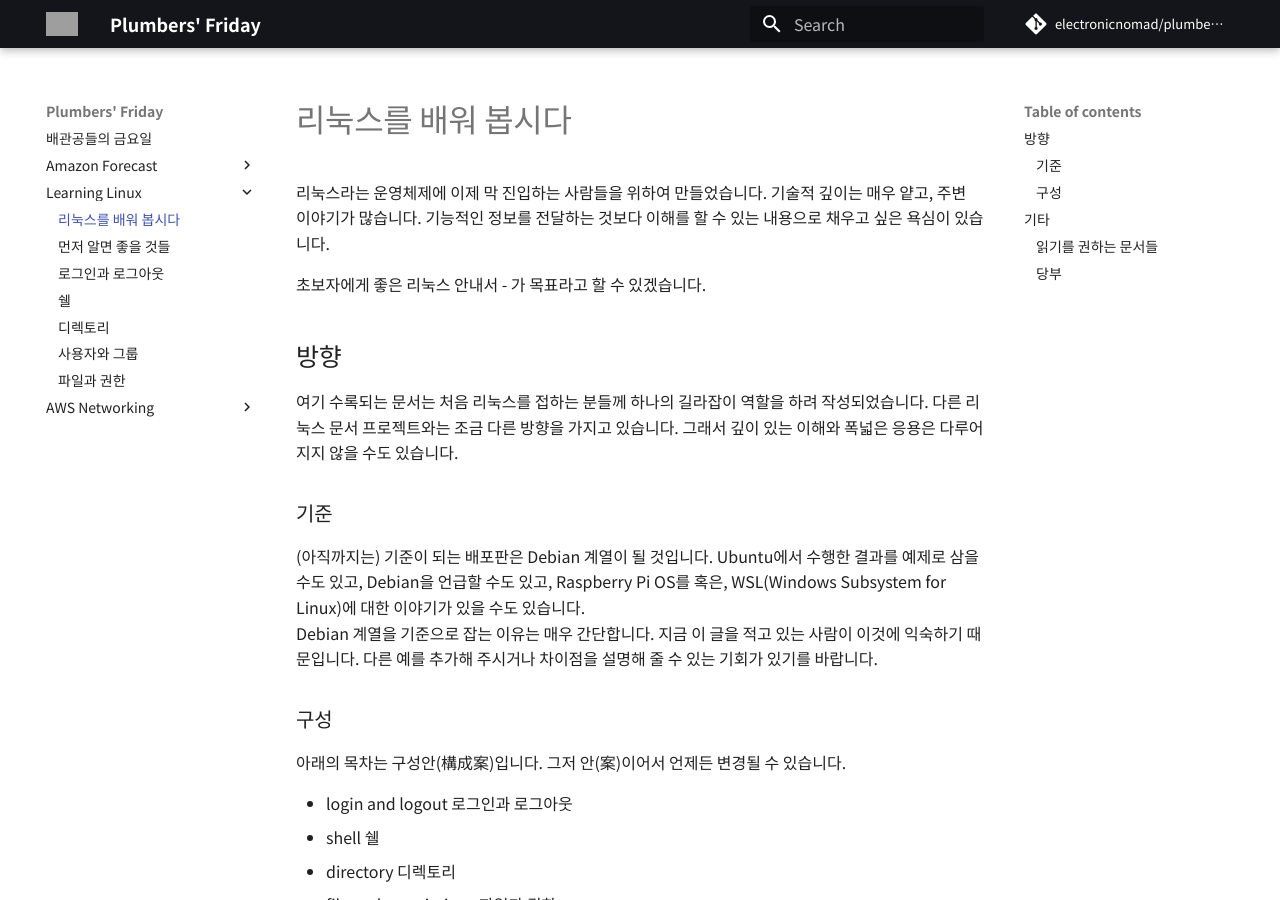
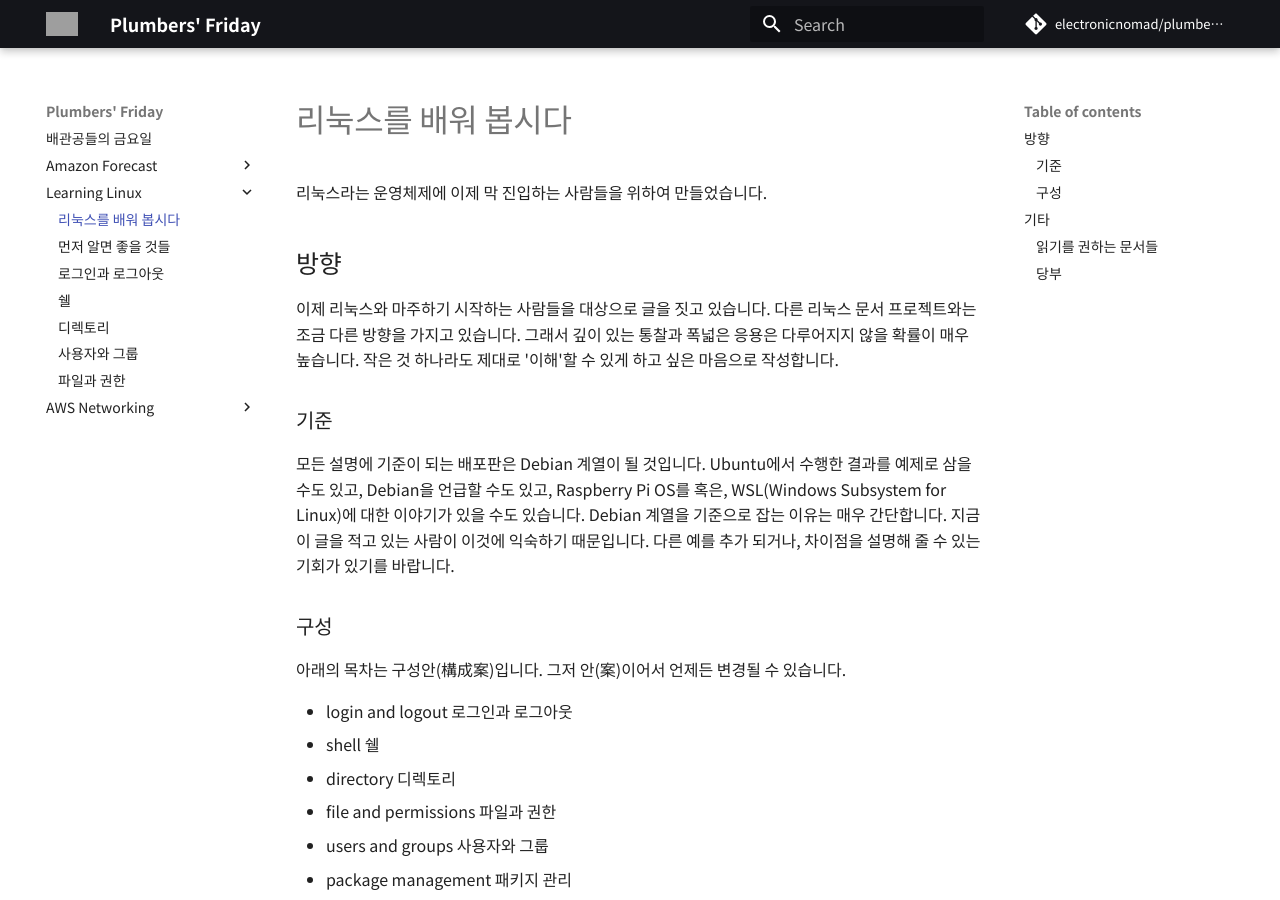
Before and after one commit to electronicnomad/plumbers-friday, an MkDocs documentation site: the page built from docs/linux/index.md, in a window 1280 px wide and 900 px high. Built offline with MkDocs 1.6.1 and Material for MkDocs 9.7.7, drawn with Linux system fonts in a browser that asks for light colours; some web fonts are replaced; comment, search, counter and statistics services are not loaded; grey boxes are pictures that could not be loaded.

Commit message:
Update index.md

```diff
--- a/docs/linux/index.md
+++ b/docs/linux/index.md
@@ -1,25 +1,22 @@
 # 리눅스를 배워 봅시다
 
 리눅스라는 운영체제에 이제 막 진입하는 사람들을 위하여 만들었습니다.
-기술적 깊이는 매우 얕고, 주변 이야기가 많습니다. 기능적인 정보를 전달하는 것보다
-이해를 할 수 있는 내용으로 채우고 싶은 욕심이 있습니다.
-
-초보자에게 좋은 리눅스 안내서 - 가 목표라고 할 수 있겠습니다.
 
 ## 방향
 
-여기 수록되는 문서는 처음 리눅스를 접하는 분들께 하나의 길라잡이 역할을 하려 작성되었습니다.
+이제 리눅스와 마주하기 시작하는 사람들을 대상으로 글을 짓고 있습니다.
 다른 리눅스 문서 프로젝트와는 조금 다른 방향을 가지고 있습니다.
-그래서 깊이 있는 이해와 폭넓은 응용은 다루어지지 않을 수도 있습니다.
+그래서 깊이 있는 통찰과 폭넓은 응용은 다루어지지 않을 확률이 매우 높습니다.
+작은 것 하나라도 제대로 '이해'할 수 있게 하고 싶은 마음으로 작성합니다.
 
 ### 기준
 
-(아직까지는) 기준이 되는 배포판은 Debian 계열이 될 것입니다.
+모든 설명에 기준이 되는 배포판은 Debian 계열이 될 것입니다.
 Ubuntu에서 수행한 결과를 예제로 삼을 수도 있고,
 Debian을 언급할 수도 있고, Raspberry Pi OS를
 혹은, WSL(Windows Subsystem for Linux)에 대한 이야기가 있을 수도 있습니다.
 Debian 계열을 기준으로 잡는 이유는 매우 간단합니다. 지금 이 글을 적고 있는
-사람이 이것에 익숙하기 때문입니다. 다른 예를 추가해 주시거나 차이점을 설명해 줄 수 있는
+사람이 이것에 익숙하기 때문입니다. 다른 예를 추가 되거나, 차이점을 설명해 줄 수 있는
 기회가 있기를 바랍니다.
 
 ### 구성
```
